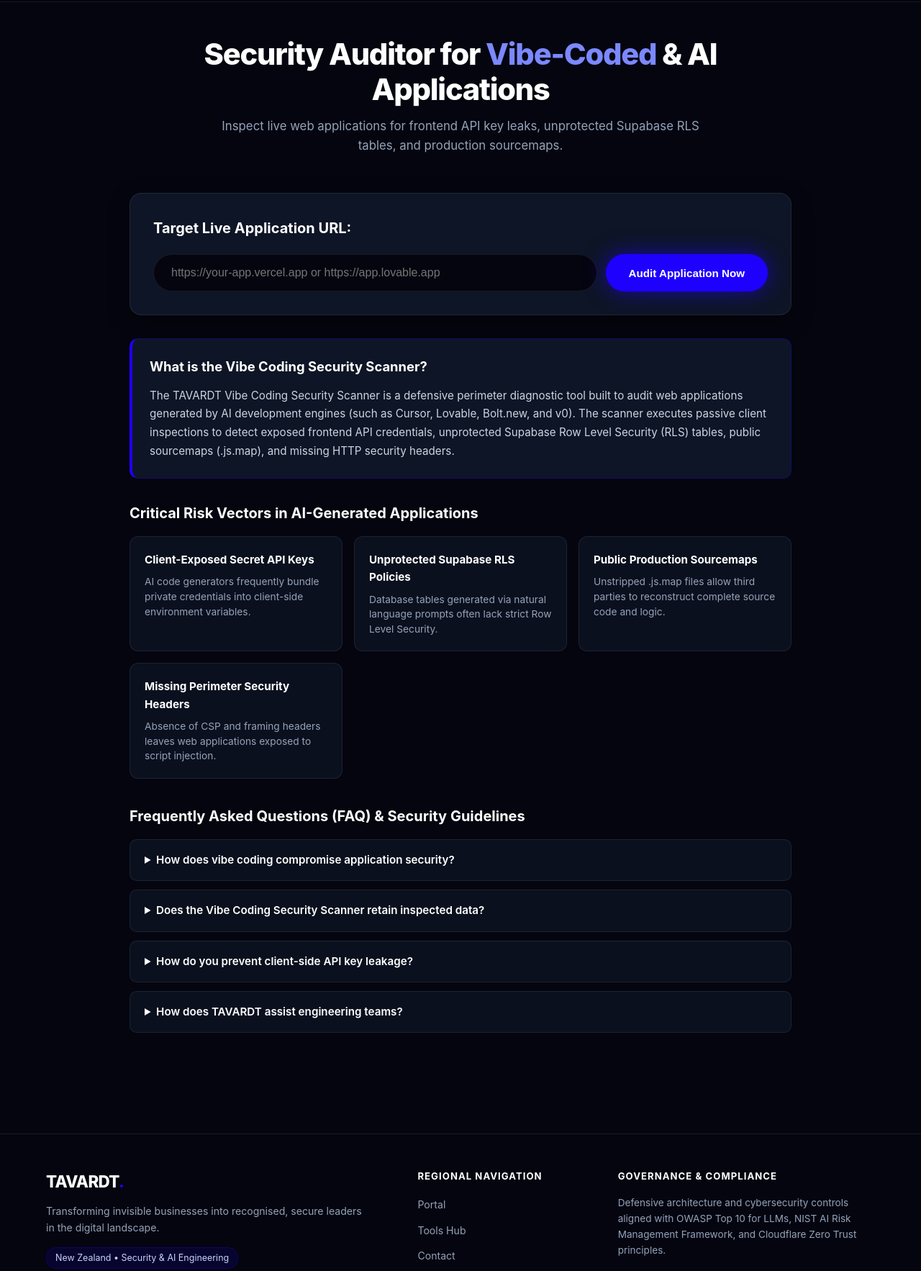
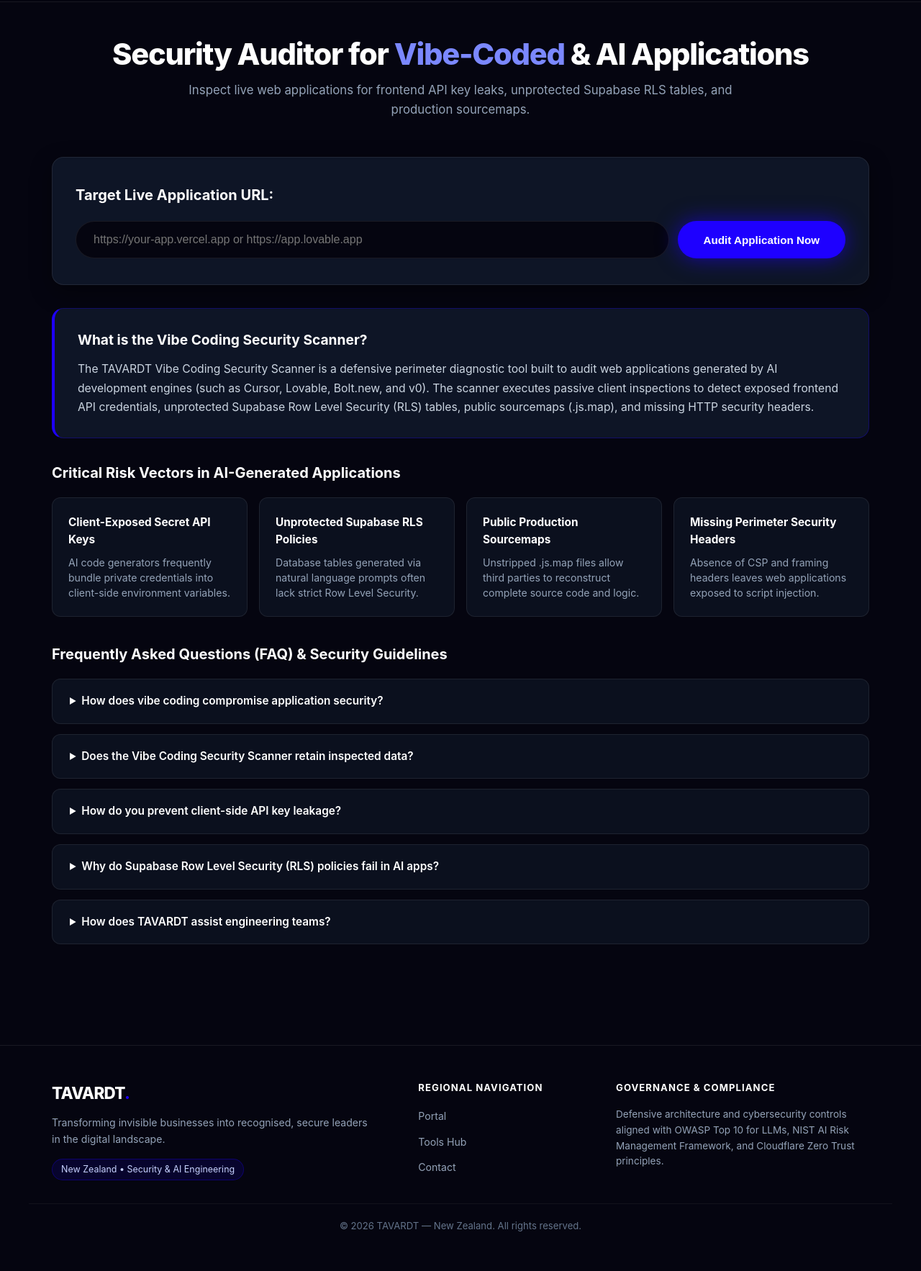
Before and after one commit to TAVARDT-New-Zealand/vibe-coding-security-scanner, a plain HTML site: page index.html in a window 1280 px wide. Shown: the part 65-1831 px from the top of the page at 72% size. After the commit the page ends 1799 px from the top, so only its background shows below. Drawn offline with Linux system fonts and the light colour scheme.

Commit message:
feat: unify 1200px container width & add 5th FAQ (English (New Zealand))

```diff
--- a/index.html
+++ b/index.html
@@ -119,6 +119,14 @@
         },
         {
           "@type": "Question",
+          "name": "Why do Supabase Row Level Security (RLS) policies fail in AI apps?",
+          "acceptedAnswer": {
+            "@type": "Answer",
+            "text": "Prompts create database tables without enforcing explicit security policies, leaving records readable by any anon client key."
+          }
+        },
+        {
+          "@type": "Question",
           "name": "How does TAVARDT assist engineering teams?",
           "acceptedAnswer": {
             "@type": "Answer",
@@ -163,7 +171,7 @@
     -webkit-font-smoothing: antialiased !important;
   }
 
-  /* HEADER: STRICT FULL-WIDTH STICKY GLASSMORPHISM */
+  /* HEADER: STRICT FULL-WIDTH STICKY GLASSMORPHISM (1200px INNER) */
   header.tavardt-header {
     width: 100% !important;
     display: block !important;
@@ -235,11 +243,12 @@
     color: #ffffff !important;
   }
 
-  /* HERO */
+  /* HERO: UNIFIED 1200px WIDTH */
   .tavardt-hero {
-    max-width: 1000px !important;
+    width: 100% !important;
+    max-width: 1200px !important;
     margin: 0 auto !important;
-    padding: 48px 24px 28px !important;
+    padding: 48px 32px 28px !important;
     text-align: center !important;
     box-sizing: border-box !important;
     background: transparent !important;
@@ -259,26 +268,30 @@
   .tavardt-hero p {
     font-size: 1.05rem !important;
     color: #94a3b8 !important;
-    max-width: 720px !important;
+    max-width: 840px !important;
     margin: 0 auto !important;
     line-height: 1.6 !important;
   }
 
-  /* MAIN WRAPPER */
+  /* MAIN CONTENT: 100% WIDTH ALIGNED TO 1200px WITH HEADER AND FOOTER */
   main {
-    max-width: 960px !important;
+    width: 100% !important;
+    max-width: 1200px !important;
     margin: 0 auto !important;
-    padding: 24px 20px 48px !important;
+    padding: 24px 32px 48px !important;
+    box-sizing: border-box !important;
   }
 
-  /* CARDS */
+  /* FULL-WIDTH CARDS */
   .card {
+    width: 100% !important;
     background: var(--surface-card) !important;
     border: 1px solid var(--border) !important;
     border-radius: 16px !important;
-    padding: 32px !important;
+    padding: 36px 32px !important;
     margin-bottom: 32px !important;
     box-shadow: 0 10px 30px rgba(0, 0, 0, 0.4) !important;
+    box-sizing: border-box !important;
   }
   .card h2 {
     font-size: 1.25rem !important;
@@ -317,7 +330,7 @@
     border-radius: 9999px !important;
     font-size: 0.95rem !important;
     font-weight: 700 !important;
-    padding: 16px 32px !important;
+    padding: 16px 36px !important;
     box-shadow: 0 0 30px rgba(30, 0, 255, 0.6) !important;
     transition: all 0.3s !important;
     white-space: nowrap !important;
@@ -335,7 +348,7 @@
   .progress-status { font-size: 0.85rem; color: var(--text-muted); margin-top: 8px; text-align: center; font-family: monospace; }
 
   /* RESULTS GAUGE */
-  #results-container { display: none; }
+  #results-container { display: none; width: 100% !important; }
   .gauge-wrap {
     display: flex;
     flex-direction: column;
@@ -368,7 +381,7 @@
   .score-verdict { font-size: 1.1rem; font-weight: 700; margin-top: 12px; }
 
   /* FINDINGS GRID */
-  .findings-grid { display: grid; gap: 16px; margin-top: 24px; }
+  .findings-grid { display: grid; gap: 16px; margin-top: 24px; width: 100%; }
   .finding-card {
     background: var(--bg);
     border: 1px solid var(--border);
@@ -398,76 +411,83 @@
   .finding-desc { font-size: 0.88rem; color: var(--text-muted); line-height: 1.5; }
   .finding-evidence { background: #000000; border-radius: 6px; padding: 8px 12px; margin-top: 8px; font-family: monospace; font-size: 0.8rem; color: #a5b4fc; word-break: break-all; }
 
-  /* AEO DEFINITION BLOCK (SELF-CONTAINED CITABLE ANSWER) */
+  /* AEO DEFINITION BLOCK (100% WIDTH) */
   .aeo-card {
+    width: 100% !important;
     background: var(--surface-card);
     border: 1px solid rgba(30, 0, 255, 0.3);
     border-left: 4px solid #1e00ff;
-    border-radius: 12px;
-    padding: 24px;
+    border-radius: 16px;
+    padding: 28px 32px;
     margin-bottom: 32px;
+    box-sizing: border-box !important;
   }
   .aeo-card h2 {
-    font-size: 1.15rem;
+    font-size: 1.2rem;
     color: #ffffff;
     margin-bottom: 12px;
     font-weight: 700;
   }
   .aeo-card p {
-    font-size: 0.95rem;
+    font-size: 0.98rem;
     color: #cbd5e1;
     line-height: 1.7;
   }
 
-  /* GEO TECHNICAL VECTORS GRID */
+  /* GEO TECHNICAL VECTORS GRID (100% WIDTH) */
   .vectors-section {
+    width: 100% !important;
     margin-bottom: 36px;
+    box-sizing: border-box !important;
   }
   .vectors-section h2 {
     font-size: 1.25rem;
     color: #ffffff;
-    margin-bottom: 16px;
+    margin-bottom: 18px;
     font-weight: 700;
   }
   .vectors-grid {
     display: grid;
-    grid-template-columns: repeat(auto-fit, minmax(280px, 1fr));
+    grid-template-columns: repeat(auto-fit, minmax(260px, 1fr));
     gap: 16px;
+    width: 100%;
   }
   .vector-card {
     background: var(--bg2);
     border: 1px solid var(--border);
     border-radius: 12px;
-    padding: 20px;
+    padding: 22px;
   }
   .vector-title {
-    font-size: 0.95rem;
+    font-size: 0.96rem;
     font-weight: 700;
     color: #ffffff;
     margin-bottom: 8px;
   }
   .vector-desc {
-    font-size: 0.86rem;
+    font-size: 0.88rem;
     color: var(--text-muted);
     line-height: 1.5;
   }
 
-  /* FAQ ACCORDION SECTION (AEO/GEO CITABILITY) */
+  /* FAQ ACCORDION SECTION (100% WIDTH - EXACTLY 5 FAQS) */
   .faq-section {
+    width: 100% !important;
     margin-bottom: 36px;
+    box-sizing: border-box !important;
   }
   .faq-section h2 {
     font-size: 1.25rem;
     color: #ffffff;
-    margin-bottom: 16px;
+    margin-bottom: 18px;
     font-weight: 700;
   }
   .faq-item {
     background: var(--bg2);
     border: 1px solid var(--border);
-    border-radius: 10px;
-    margin-bottom: 12px;
-    padding: 16px 20px;
+    border-radius: 12px;
+    margin-bottom: 14px;
+    padding: 18px 24px;
     transition: border-color 0.2s;
   }
   .faq-item[open] {
@@ -476,37 +496,39 @@
   .faq-question {
     cursor: pointer;
     font-weight: 600;
-    font-size: 0.95rem;
+    font-size: 0.96rem;
     color: #ffffff;
     outline: none;
   }
   .faq-answer {
     margin-top: 12px;
-    font-size: 0.9rem;
+    font-size: 0.92rem;
     color: var(--text-muted);
     line-height: 1.6;
     border-top: 1px solid rgba(255, 255, 255, 0.05);
     padding-top: 12px;
   }
 
-  /* CTA CARD */
+  /* CTA CARD (100% WIDTH) */
   .cta-card {
+    width: 100% !important;
     background: linear-gradient(135deg, rgba(30, 0, 255, 0.2) 0%, rgba(11, 16, 30, 0.9) 100%);
     border: 1px solid rgba(30, 0, 255, 0.4);
     border-radius: 16px;
-    padding: 32px;
+    padding: 36px 32px;
     text-align: center;
     margin-top: 32px;
+    box-sizing: border-box !important;
   }
-  .cta-card h3 { font-size: 1.3rem; font-weight: 800; margin-bottom: 8px; color: #ffffff; }
-  .cta-card p { color: var(--text-muted); max-width: 650px; margin: 0 auto 20px; font-size: 0.95rem; }
+  .cta-card h3 { font-size: 1.35rem; font-weight: 800; margin-bottom: 10px; color: #ffffff; }
+  .cta-card p { color: var(--text-muted); max-width: 720px; margin: 0 auto 24px; font-size: 0.98rem; }
   .cta-btns { display: flex; gap: 16px; justify-content: center; flex-wrap: wrap; }
   .btn-wa {
     background: #1e00ff;
     color: #ffffff;
     text-decoration: none;
     font-weight: 700;
-    padding: 14px 28px;
+    padding: 14px 32px;
     border-radius: 9999px;
     box-shadow: 0 0 25px rgba(30, 0, 255, 0.6);
     transition: all 0.2s;
@@ -517,12 +539,12 @@
     color: var(--text);
     text-decoration: none;
     font-weight: 600;
-    padding: 14px 24px;
+    padding: 14px 28px;
     border-radius: 9999px;
     border: 1px solid var(--border);
   }
 
-  /* INSTITUTIONAL FOOTER */
+  /* INSTITUTIONAL FOOTER: 1200px INNER */
   .tavardt-footer {
     width: 100% !important;
     background: #050510 !important;
@@ -533,15 +555,21 @@
   .tavardt-footer-inner {
     max-width: 1200px !important;
     margin: 0 auto !important;
-    padding: 48px 24px 32px !important;
+    padding: 48px 32px 32px !important;
     display: grid !important;
     grid-template-columns: 2fr 1fr 1.5fr !important;
     gap: 40px !important;
+    box-sizing: border-box !important;
   }
   @media (max-width: 768px) {
     .tavardt-footer-inner {
       grid-template-columns: 1fr !important;
       gap: 28px !important;
+      padding: 36px 20px 24px !important;
+    }
+    .tavardt-header-inner, .tavardt-hero, main {
+      padding-left: 20px !important;
+      padding-right: 20px !important;
     }
   }
   .tavardt-footer-logo {
@@ -600,11 +628,12 @@
   .tavardt-footer-bottom {
     max-width: 1200px !important;
     margin: 0 auto !important;
-    padding: 20px 24px !important;
+    padding: 20px 32px !important;
     border-top: 1px solid rgba(255, 255, 255, 0.05) !important;
     text-align: center !important;
     font-size: 0.82rem !important;
     color: #64748b !important;
+    box-sizing: border-box !important;
   }
   </style>
 </head>
@@ -678,13 +707,13 @@
     </div>
   </div>
 
-  <!-- AEO CITABLE DEFINITION SECTION -->
+  <!-- AEO CITABLE DEFINITION SECTION (100% WIDTH) -->
   <section class="aeo-card">
     <h2>What is the Vibe Coding Security Scanner?</h2>
     <p>The TAVARDT Vibe Coding Security Scanner is a defensive perimeter diagnostic tool built to audit web applications generated by AI development engines (such as Cursor, Lovable, Bolt.new, and v0). The scanner executes passive client inspections to detect exposed frontend API credentials, unprotected Supabase Row Level Security (RLS) tables, public sourcemaps (.js.map), and missing HTTP security headers.</p>
   </section>
 
-  <!-- GEO TECHNICAL VECTORS SECTION -->
+  <!-- GEO TECHNICAL VECTORS SECTION (100% WIDTH) -->
   <section class="vectors-section">
     <h2>Critical Risk Vectors in AI-Generated Applications</h2>
     <div class="vectors-grid">
@@ -707,7 +736,7 @@
     </div>
   </section>
 
-  <!-- AEO/GEO FAQ SECTION -->
+  <!-- AEO/GEO FAQ SECTION (100% WIDTH - EXACTLY 5 FAQS) -->
   <section class="faq-section">
     <h2>Frequently Asked Questions (FAQ) & Security Guidelines</h2>
       <details class="faq-item">
@@ -721,6 +750,10 @@
       <details class="faq-item">
         <summary class="faq-question">How do you prevent client-side API key leakage?</summary>
         <div class="faq-answer">All calls to external AI or payment services must be routed through serverless edge proxies.</div>
+      </details>
+      <details class="faq-item">
+        <summary class="faq-question">Why do Supabase Row Level Security (RLS) policies fail in AI apps?</summary>
+        <div class="faq-answer">Prompts create database tables without enforcing explicit security policies, leaving records readable by any anon client key.</div>
       </details>
       <details class="faq-item">
         <summary class="faq-question">How does TAVARDT assist engineering teams?</summary>
@@ -856,7 +889,6 @@ function renderResults(score, findings, targetUrl) {
 
   scoreNum.textContent = score;
 
-  // Gauge animation (circumference = 2 * PI * 66 = 414.69)
   const offset = 414.69 - (score / 100 * 414.69);
   gaugeFg.style.strokeDashoffset = offset;
 
@@ -874,7 +906,6 @@ function renderResults(score, findings, targetUrl) {
     scoreVerdict.style.color = 'var(--green)';
   }
 
-  // Build findings cards
   findingsGrid.innerHTML = findings.map(f => `
     <div class="finding-card ${f.severity}">
       <span class="finding-badge">${f.severity}</span>
@@ -886,7 +917,6 @@ function renderResults(score, findings, targetUrl) {
     </div>
   `).join('');
 
-  // Update WhatsApp link with customized score and target
   const customWaText = encodeURIComponent(`Hello Sofia, I ran the Vibe Coding Security Scanner on my application and discovered perimeter risks. I need engineering assistance to harden our deployment. (${targetUrl} - ${score}/100)`);
   waBtn.href = `https://wa.me/5584987721775?text=${customWaText}`;
 }
```
